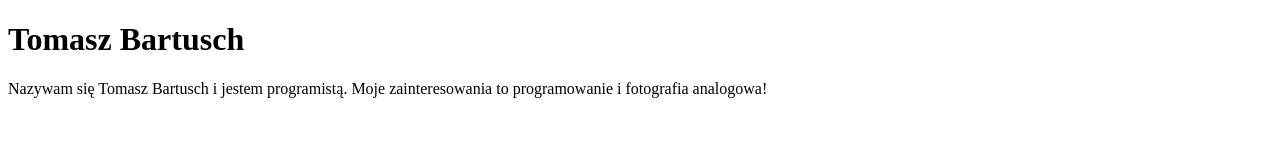
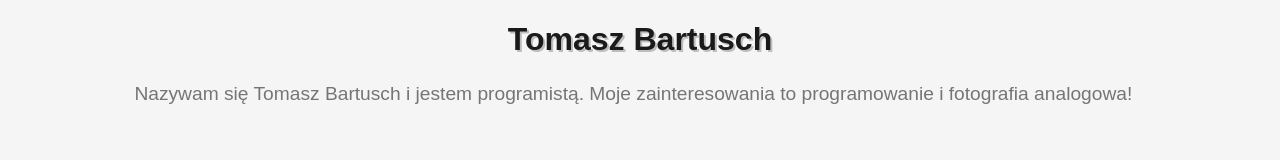
Before and after one commit to Bielmek/bielmek.github.io, a plain HTML site: page index.html in a window 1280 px wide. Drawn offline with Linux system fonts and the light colour scheme.

Commit message:
Update style.css

```diff
--- a/style.css
+++ b/style.css
@@ -1,32 +1,30 @@
-.card {
-  position: relative;
-  width: 300px;
-  height: 200px;
-  background-color: #f2f2f2;
-  overflow: hidden;
+body {
+  font-family: Arial, sans-serif;
+  text-align: center;
+  background-color: #F5F5F5;
 }
 
-.card h1 {
-  position: absolute;
-  left: -100%;
-  top: 50%;
-  transform: translateY(-50%);
-  font-size: 36px;
-  font-weight: bold;
-  text-transform: uppercase;
-  letter-spacing: 2px;
-  white-space: nowrap;
-  padding: 0 20px;
-  background-color: #3498db;
-  color: white;
-  animation: slideIn 0.5s ease-in-out forwards;
+h1 {
+  color: #1A1A1A;
+  font-size: 2em;
+  text-shadow: 2px 2px #BDBDBD;
+  animation: text-shadow 0.5s ease-in-out infinite alternate;
 }
 
-@keyframes slideIn {
+p {
+  font-size: 1.2em;
+  line-height: 1.5em;
+  text-align: left;
+  margin: 0 auto;
+  width: 80%;
+  color: #757575;
+}
+
+@keyframes text-shadow {
   from {
-    left: -100%;
+    text-shadow: 2px 2px #BDBDBD;
   }
   to {
-    left: 0;
+    text-shadow: 4px 4px #BDBDBD;
   }
 }
```
